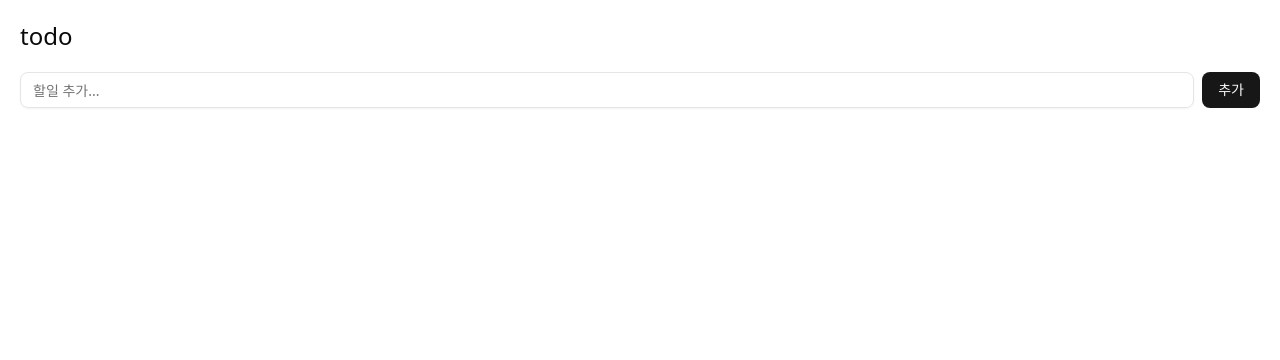
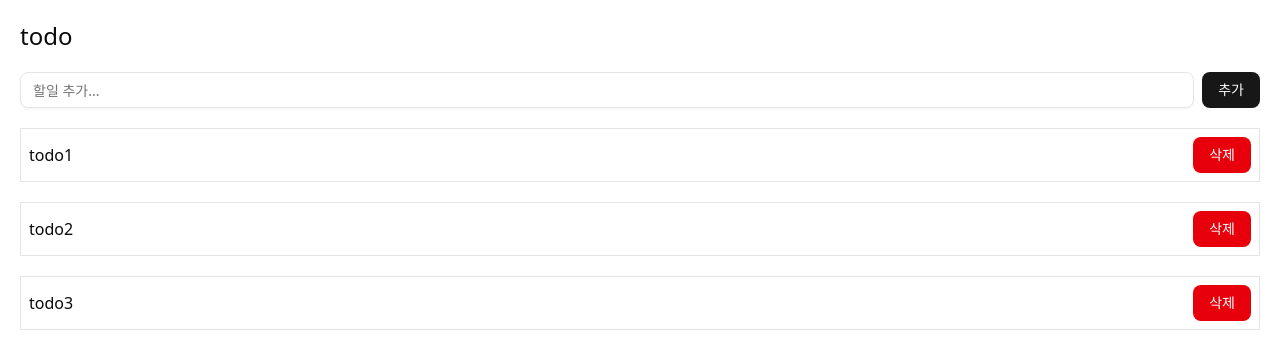
Before and after one commit to namgi2386/imstagramoo, a React (Vite) app in the folder imstagramoo/: page /todolist in a window 1280 px wide. Shown: the top 360 px of the page. Built offline with nearby package versions, Linux system fonts and the light colour scheme; data requests are answered from the project's data file.

Commit message:
Feat: connect tanstackquery todosAPI #04

```diff
--- /dev/null
+++ b/imstagramoo/src/api/fetch-todos.ts
@@ -0,0 +1,9 @@
+import { API_URL } from "@/lib/contants";
+import type { Todo } from "@/types";
+
+export async function fetchTodos() {
+  const response = await fetch(`${API_URL}/todos`);
+  if (!response.ok) throw new Error("Fetch Failed");
+  const data: Todo[] = await response.json();
+  return data;
+}
--- /dev/null
+++ b/imstagramoo/src/hooks/queries/use-todos.data.ts
@@ -0,0 +1,10 @@
+import { fetchTodos } from "@/api/fetch-todos";
+import { useQuery } from "@tanstack/react-query";
+
+export function useTodosData() {
+  return useQuery({
+    queryFn: fetchTodos,
+    queryKey: ["todos"],
+    retry: 1,
+  });
+}
--- /dev/null
+++ b/imstagramoo/src/lib/contants.ts
@@ -0,0 +1 @@
+export const API_URL = "http://localhost:3000";
--- a/imstagramoo/src/pages/todo-list-page.tsx
+++ b/imstagramoo/src/pages/todo-list-page.tsx
@@ -1,14 +1,18 @@
 import TodoEditor from "@/components/todo-list/todo-editor";
 import TodoItem from "@/components/todo-list/todo-item";
-import { useTodos } from "@/store/todos";
+import { useTodosData } from "@/hooks/queries/use-todos.data";
 
 export default function TodoListPage() {
-  const todos = useTodos();
+  const { data: todos, isLoading, error } = useTodosData();
+
+  if (error) return <div>오류발생</div>;
+  if (isLoading) return <div>로딩중</div>;
+
   return (
     <div className="flex flex-col gap-5 p-5">
       <h1 className="text-2xl">todo</h1>
       <TodoEditor />
-      {todos.map((t) => (
+      {todos?.map((t) => (
         <TodoItem key={t.id} {...t} />
       ))}
     </div>
```
